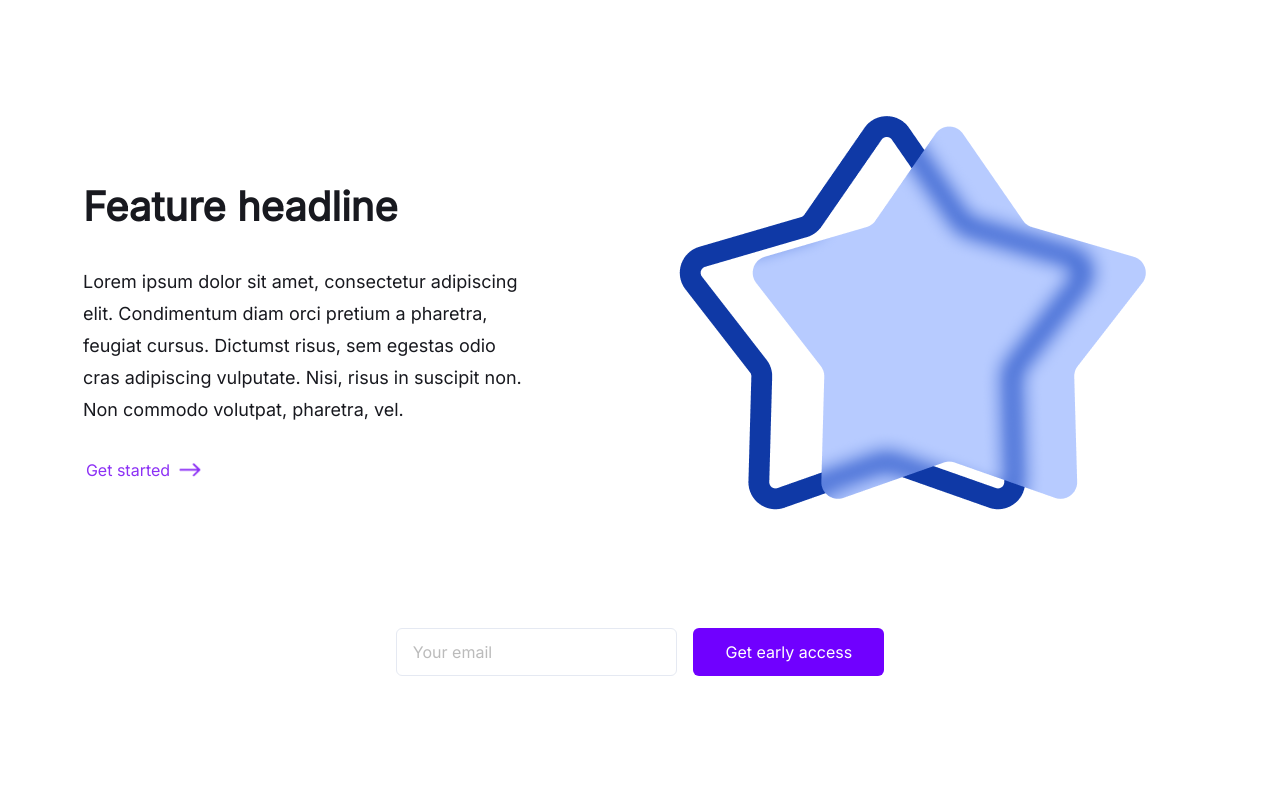
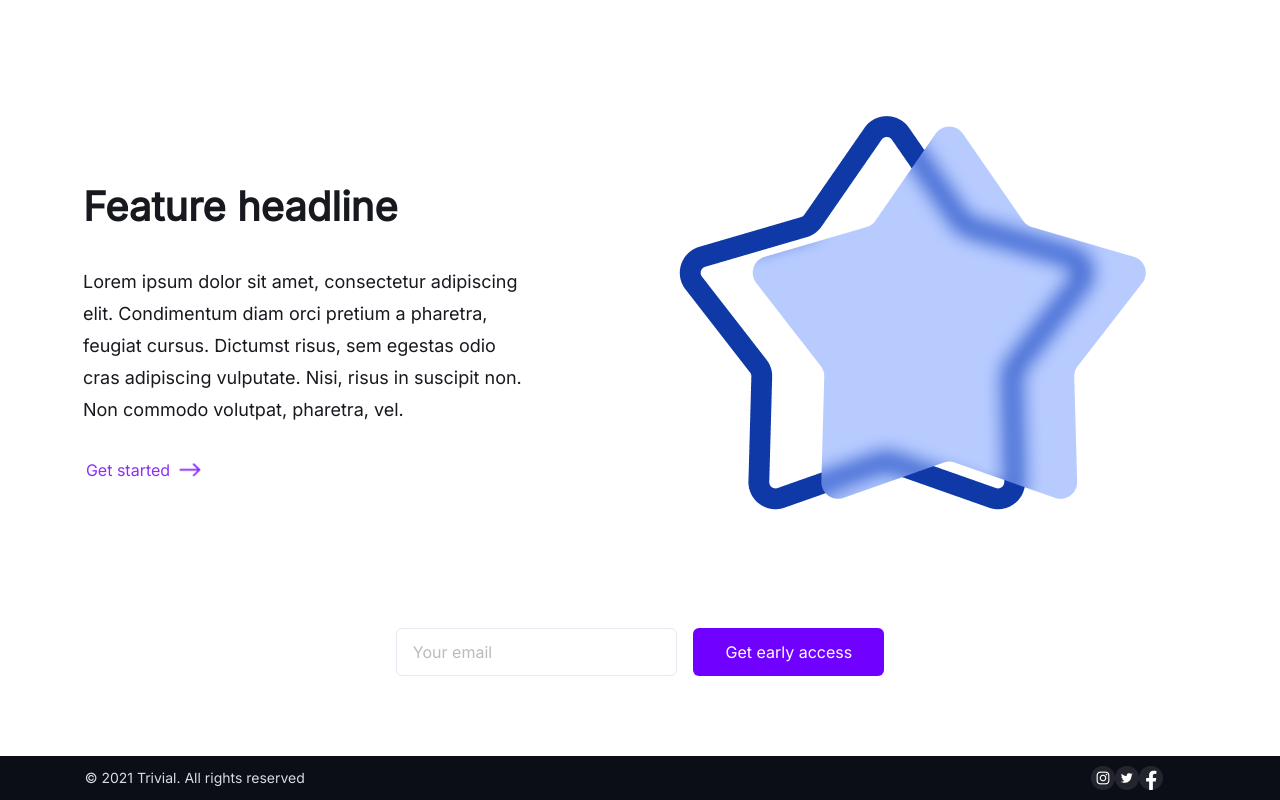
Before and after one commit to Semerkosa/3vial, a React (Create React App) app in the folder landingPage/client/: page / in a window 1280 px wide. Shown: the part 2540-3340 px from the top of the page. Before the commit the page ends 3296 px from the top, so only its background shows below. Built offline with nearby package versions, Linux system fonts and the light colour scheme.

Commit message:
Footer for the landing page

```diff
--- a/landingPage/client/src/App.js
+++ b/landingPage/client/src/App.js
@@ -144,6 +144,9 @@ class Section3 extends React.Component {
 }
 
 class Section6 extends React.Component {
+  componentDidMount() {
+    ReactDOM.render(<Footer />, document.getElementById('footer'));
+  }
   render() {
     return (
       <>
@@ -153,4 +156,21 @@ class Section6 extends React.Component {
       </>);
   }
 }
+
+class Footer extends React.Component {
+  render() {
+    return (
+      <div className="footer-container">
+        <p>
+          © 2021 Trivial. All rights reserved
+        </p>
+        <div className="icons">
+          <a href="https://www.instagram.com/"><img src={instagram} alt='IG' /></a>
+          <a href="https://twitter.com/"><img src={twitter} alt='TW' /></a>
+          <a href="https://www.facebook.com/"><img src={facebook} alt='FB' /></a>
+        </div>
+      </div>
+    );
+  }
+}
 export default App;
--- a/landingPage/client/src/style.scss
+++ b/landingPage/client/src/style.scss
@@ -276,3 +276,25 @@ section {
 ::placeholder {
     @include font($family: Inter, $style: normal, $weight: 500, $size: 16px, $line-height: 24px, $color: #BBBBBB);
 }
+
+footer {
+    width: 100%;
+    height: 44px;
+    background-color: #0B0D17;
+
+    bottom: 0;
+    @include flex-container-row-center;
+}
+
+.footer-container {
+    width: 1210px;
+    @include flex-container-row-center;
+    p {
+        @include font($family: Inter, $style: normal, $weight: normal, $size: 14px, $line-height: 24px, $color: #D9DBE1);
+    }
+    div {
+        margin-left: 65%;
+        height: 24px;
+        width: 104px;
+    }
+}
```
